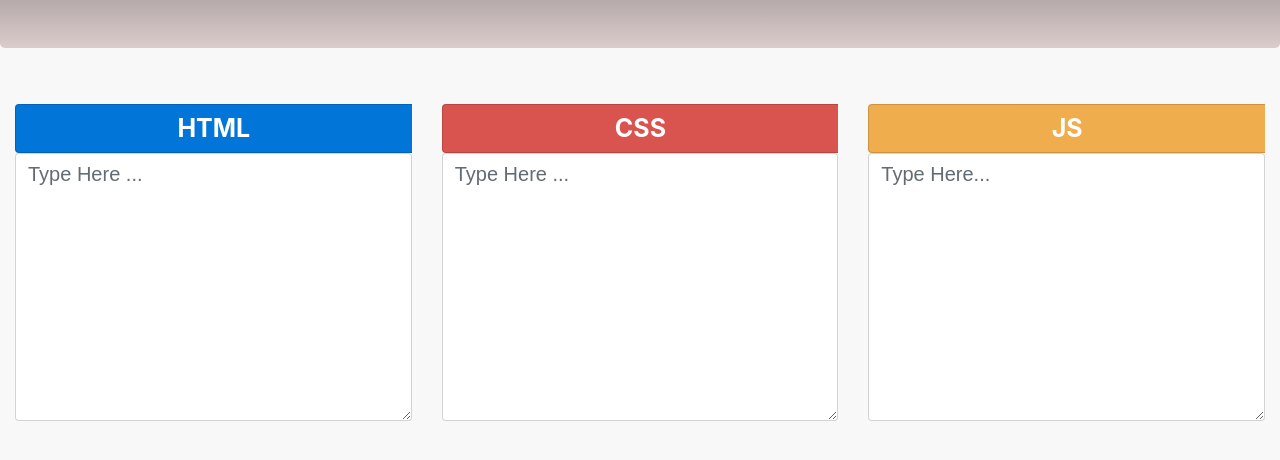
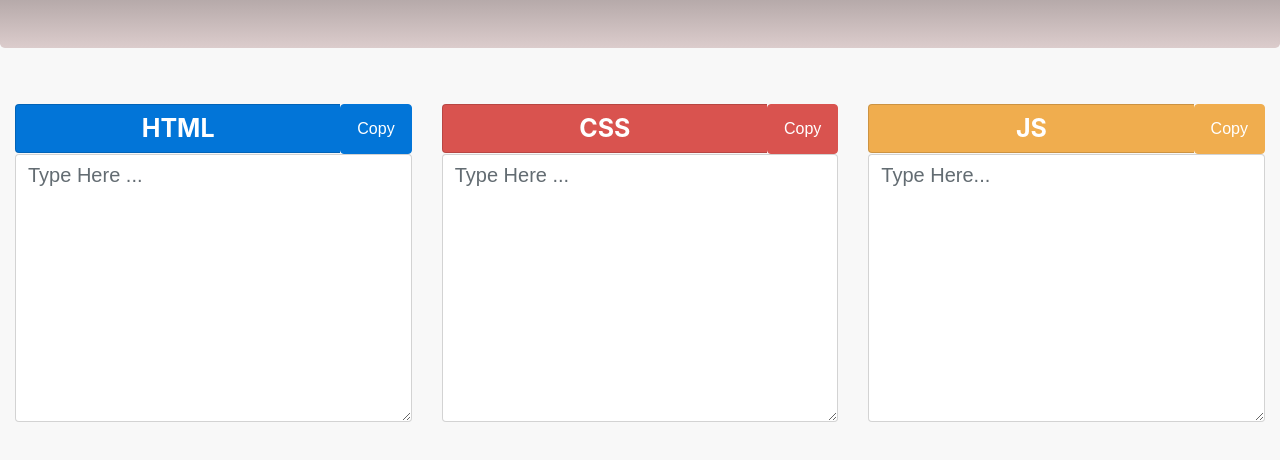
Before and after one commit to NobArxtx/editor2, a website: page index.html in a window 1280 px wide. Shown: the part 132-592 px from the top of the page. Drawn offline with Linux system fonts and the light colour scheme.

Commit message:
Modified

```diff
--- a/index.html
+++ b/index.html
@@ -29,7 +29,7 @@
 	* @license	http://opensource.org/licenses/MIT	MIT License
 	* @link	https://github.com/sanheensethi
 	* @since	version 1.0.0
-	* @version	version 1.0.0
+	* @version	version 1.0.1
 	* @filesource
 	* @Date : 13-02-2018
 	* @Time : 11:57 AM
@@ -51,27 +51,24 @@
 		</div><br>
 		<div class="row">
 			<div class="col-md-4">
+						<input type="submit" name="copy" value="Copy" style="height:50px;" class="pull-right btn btn-primary" onclick="htmlcopy()">
 					<div class="form-group">
-
 							<span class="input-group-addon bg-primary" style="color:#fff;font-weight:bold;font-size:25px;">HTML</span>
 							<textarea id="html" rows="10" cols="40" class="form-control f" name="code" placeholder="Type Here ... "></textarea>
-
 					</div>
 			</div>
 			<div class="col-md-4">
+						<input type="submit" name="copy" value="Copy" style="height:50px;" class="pull-right btn btn-danger" onclick="csscopy()">
 					<div class="form-group">
-
 							<span class="input-group-addon bg-danger" style="color:#fff;font-weight:bold;font-size:25px;">CSS</span>
 							<textarea id="css" rows="10" cols="40" class="form-control f" name="code" placeholder="Type Here ... "></textarea>
-
 					</div>
 			</div>
 			<div class="col-md-4">
+						<input type="submit" name="copy" value="Copy" style="height:50px;" class="pull-right btn btn-warning" onclick="jscopy()">
 					<div class="form-group">
-
 							<span class="input-group-addon bg-warning" style="color:#fff;font-weight:bold;font-size:25px;">JS</span>
 							<textarea id="js" rows="10" cols="40" class="form-control f" name="code" placeholder="Type Here... "></textarea>
-
 					</div>
 			</div>
 
--- a/js/index.js
+++ b/js/index.js
@@ -18,3 +18,17 @@ $(document).ready(function(){
 			fm.append(('<script type="text\/javascript">'+$('#js').val()+'<\/script>'));
 		});
 	});
+		function htmlcopy(){
+			$('#html').select();
+			document.execCommand('copy');
+		}
+
+		function csscopy(){
+			$('#css').select();
+			document.execCommand('copy');
+		}
+
+		function jscopy(){
+			$('#js').select();
+			document.execCommand('copy');
+		}
```
